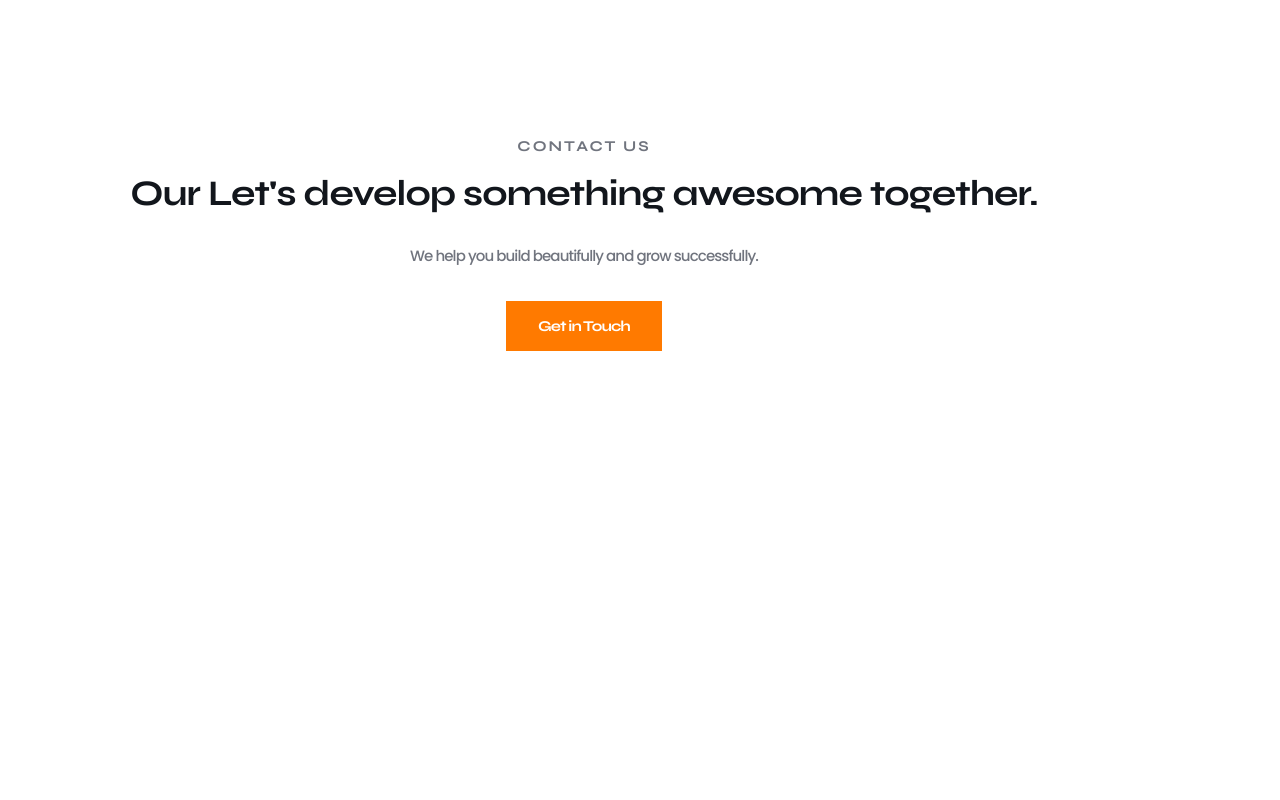
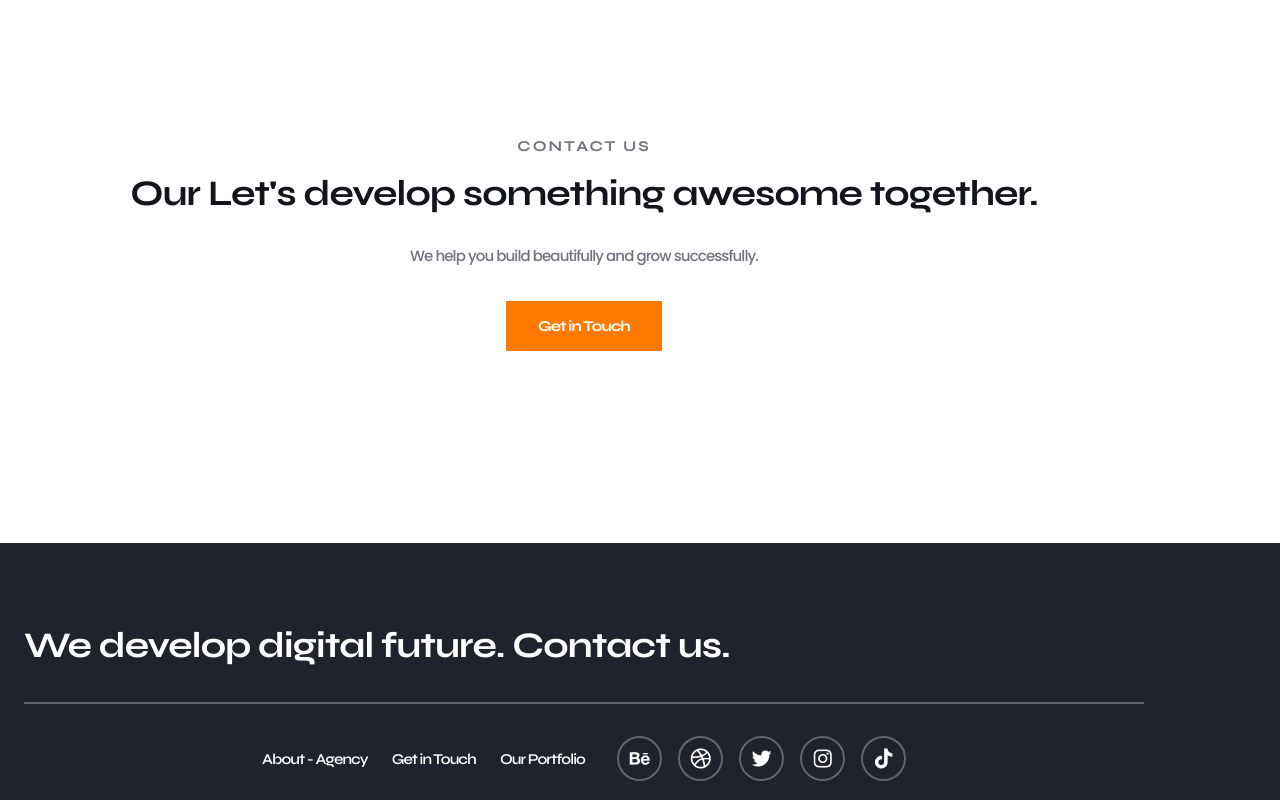
Before and after one commit to fajarfadillahh/ghurki-uiux-design-services-landing-page-html-css-javascript, a plain HTML site: page index.html in a window 1280 px wide. Shown: the part 11200-12000 px from the top of the page. Before the commit the page ends 11615 px from the top, so only its background shows below. Drawn offline with nearby package versions, Linux system fonts and the light colour scheme.

Commit message:
footer section

```diff
--- a/index.html
+++ b/index.html
@@ -538,6 +538,57 @@
       <!-- ===== CONTACT SECTION ===== -->
     </main>
 
+    <!-- ===== FOOTER SECTION ===== -->
+    <footer class="footer">
+      <div class="footer__bg">
+        <div class="footer__container container grid">
+          <div class="footer__data">
+            <h1 class="footer__title section-title">
+              We develop digital future. Contact us.
+            </h1>
+
+            <div class="footer__group">
+              <ul class="footer__list">
+                <li class="footer__item">
+                  <a href="#" class="footer__link">About - Agency</a>
+                </li>
+                <li class="footer__item">
+                  <a href="#" class="footer__link">Get in Touch</a>
+                </li>
+                <li class="footer__item">
+                  <a href="#" class="footer__link">Our Portfolio</a>
+                </li>
+              </ul>
+
+              <ul class="footer__list">
+                <a href="#" class="footer__sosmed">
+                  <i class="bx bxl-behance"></i>
+                </a>
+                <a href="#" class="footer__sosmed">
+                  <i class="bx bxl-dribbble"></i>
+                </a>
+                <a href="#" class="footer__sosmed">
+                  <i class="bx bxl-twitter"></i>
+                </a>
+                <a href="#" class="footer__sosmed">
+                  <i class="bx bxl-instagram"></i>
+                </a>
+                <a href="#" class="footer__sosmed">
+                  <i class="bx bxl-tiktok"></i>
+                </a>
+              </ul>
+            </div>
+          </div>
+
+          <p class="footer__copy">
+            Ghurki Design Co. © 2022. All Rights Reserved. - Fajar Fadillah
+            Agustian &#128526;
+          </p>
+        </div>
+      </div>
+    </footer>
+    <!-- ===== FOOTER SECTION ===== -->
+
     <!-- ===== SWIPER JS ===== -->
     <script src="https://cdn.jsdelivr.net/npm/swiper@8/swiper-bundle.min.js"></script>
 
--- a/scss/index.scss
+++ b/scss/index.scss
@@ -588,3 +588,96 @@ img {
     background-color: $orange-color;
   }
 }
+
+// ===== FOOTER SECTION =====
+.footer {
+  padding-top: 8rem;
+
+  &__bg {
+    padding: 5rem 0 2rem;
+    background-color: #1f232b;
+  }
+
+  &__container {
+    gap: 6rem;
+  }
+
+  &__title {
+    color: $white-color;
+    margin-bottom: $margin-2;
+  }
+
+  &__group {
+    display: flex;
+    flex-wrap: wrap;
+    justify-content: center;
+    align-items: center;
+    padding: 2rem 0;
+    gap: 2rem;
+    border-top: 2px solid rgba($color: #ffffff, $alpha: 0.3);
+    border-bottom: 2px solid rgba($color: #ffffff, $alpha: 0.3);
+  }
+
+  &__list {
+    display: inline-flex;
+    align-items: center;
+    gap: 1.5rem;
+  }
+
+  &__list:nth-child(2) {
+    gap: 1rem;
+  }
+
+  &__link {
+    position: relative;
+    font-size: 15px;
+    font-family: $font-title;
+    font-weight: $font-semibold;
+    color: $white-color;
+
+    &::after {
+      position: absolute;
+      content: "";
+      top: 1.3rem;
+      left: 0;
+      width: 0;
+      height: 2px;
+      background-color: $white-color;
+      transition: $transition-400;
+    }
+
+    &:hover::after {
+      width: 100%;
+    }
+  }
+
+  &__sosmed {
+    width: 45px;
+    height: 45px;
+    display: inline-flex;
+    justify-content: center;
+    align-items: center;
+    padding: 1rem;
+    background-color: transparent;
+    border: 2px solid rgba($color: #ffffff, $alpha: 0.3);
+    border-radius: 50%;
+    font-size: 1.5rem;
+    color: $white-color;
+    transition: $transition-400;
+
+    &:hover {
+      background-color: $white-color;
+      color: $orange-color;
+    }
+  }
+
+  &__copy {
+    padding-top: 2rem;
+    border-top: 2px solid rgba($color: #ffffff, $alpha: 0.3);
+    text-align: center;
+    font-size: 15px;
+    font-weight: $font-medium;
+    color: $white-color;
+    line-height: $leading-text;
+  }
+}
```
Also changed, not shown: css/index.css.
